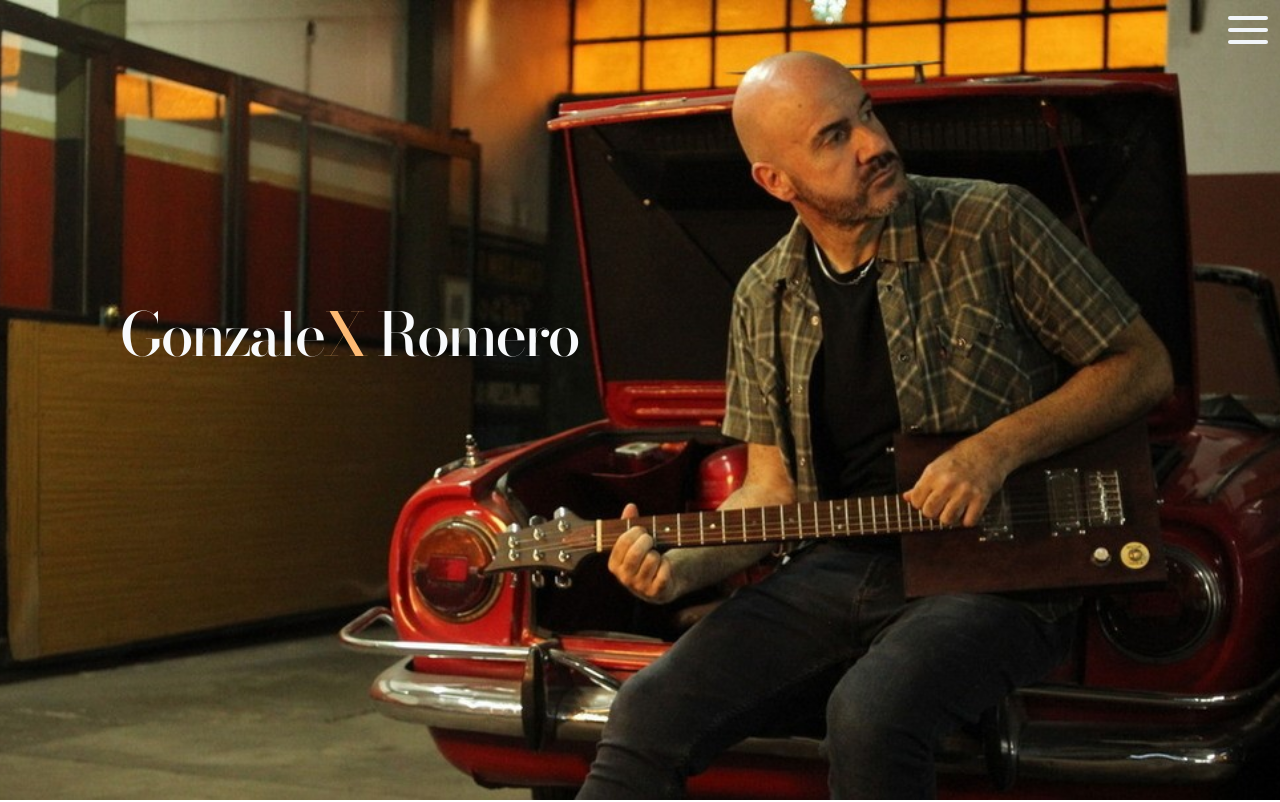
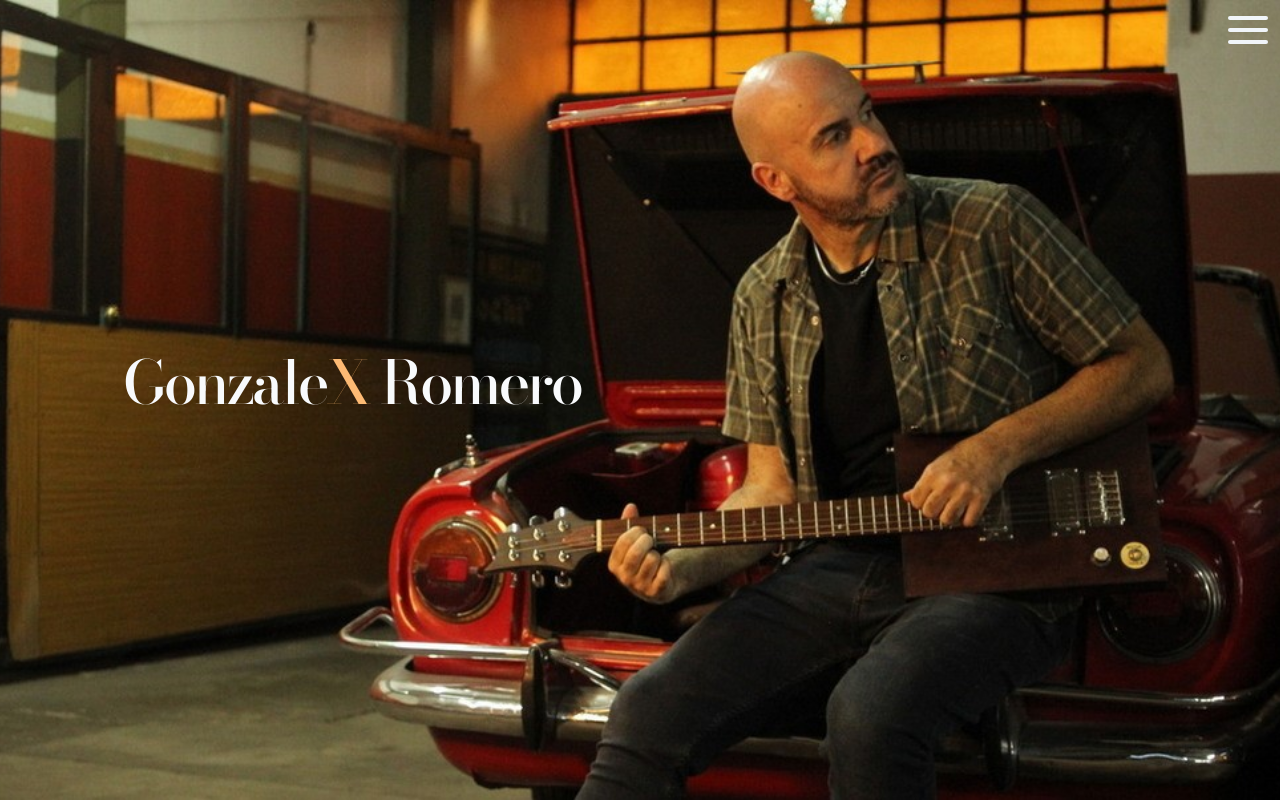
Before and after one commit to santo-soi/tp2-ig, a website: page index.html in a window 1280 px wide. Shown: the top 802 px of the page. Drawn offline with nearby package versions, Linux system fonts and the light colour scheme.

Commit message:
definición visual index

```diff
--- a/index.html
+++ b/index.html
@@ -14,7 +14,7 @@
         <header class="w-full z-20 fixed lg:static">
 
         <div class="flex justify-between lg:block bg-black bg-opacity-50 lg:bg-transparent">
-        <h1 class="lg:absolute lg:top-72 lg:left-24 p-4 pl-6 flex-1 tracking-tighter text-4xl lg:text-6xl font-medium font-moda text-slate-50">Gonzale<span class="text-orange-300">X</span> Romero</h1>
+        <h1 class="lg:absolute lg:top-[42%] lg:left-[6.2rem] p-4 pl-6 flex-1 tracking-tighter text-4xl lg:text-6xl font-medium font-moda text-slate-50">Gonzale<span class="text-orange-300">X</span> Romero</h1>
         <nav class="lg:fixed lg:right-0 w-10 flex flex-col justify-center items-center m-3">
             <div class="w-full lg:py-0.5 py-0.5 my-1 bg-slate-100 rounded-sm"></div>
             <div class="w-full lg:py-0.5 py-0.5 my-1 bg-slate-100 rounded-sm"></div>
--- a/tailwind.config.js
+++ b/tailwind.config.js
@@ -2,7 +2,7 @@
 module.exports = {
   content: [
     'index.html',
-
+    'show.html',
     'js/*.js'
   ],
   theme: {
@@ -12,6 +12,7 @@ module.exports = {
 
     },
     extend: {
+
        backgroundImage: {
          portadaMobile: "url('../img/portada-mobile.jpg')",
          portada: "url('../img/portada.jpg')"
@@ -23,6 +24,7 @@ module.exports = {
     width: {
       'bloquesMain': '25%'
     }
+
 
     },
   },
```
Also changed, not shown: css/output-tail.css.
